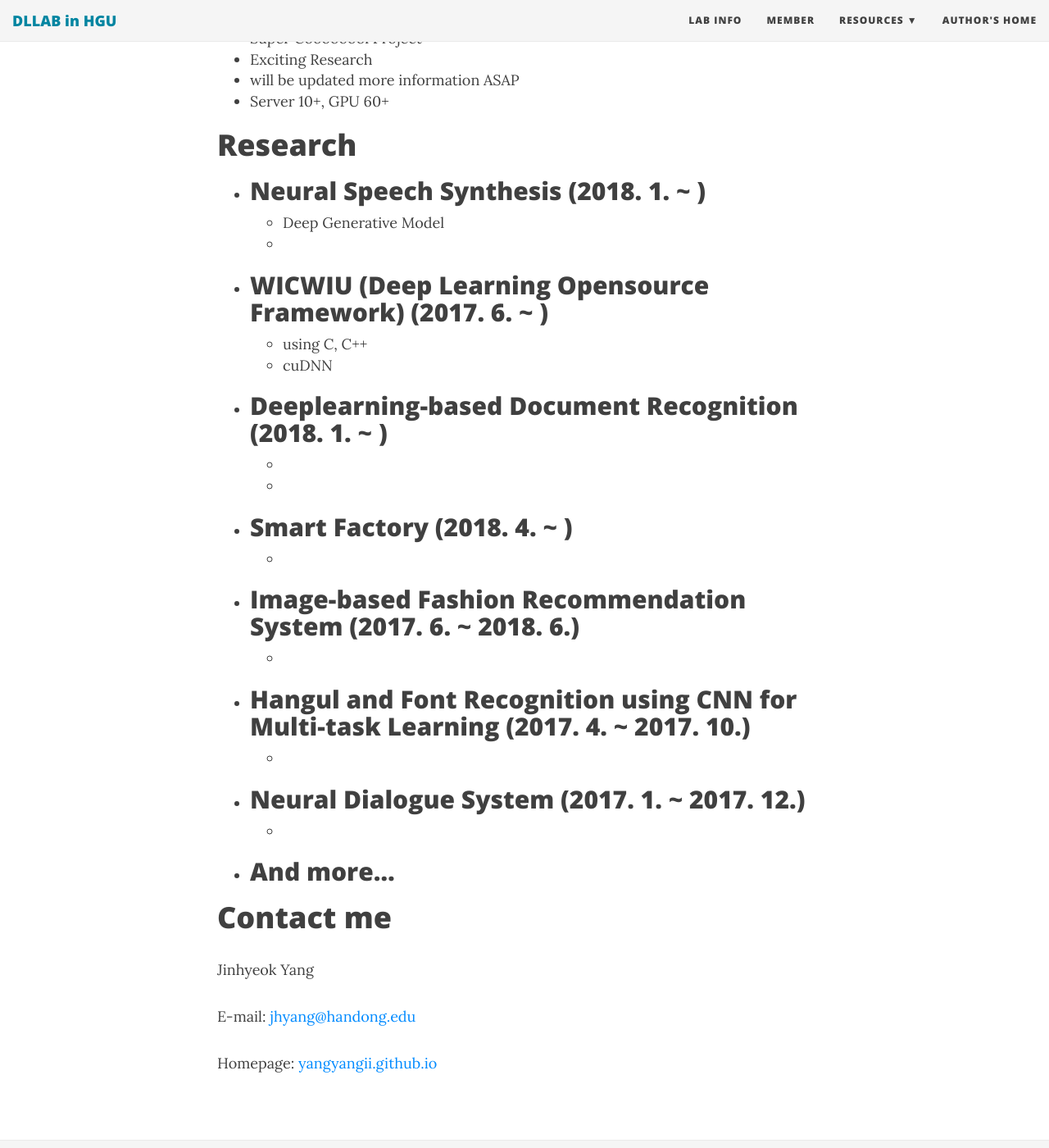
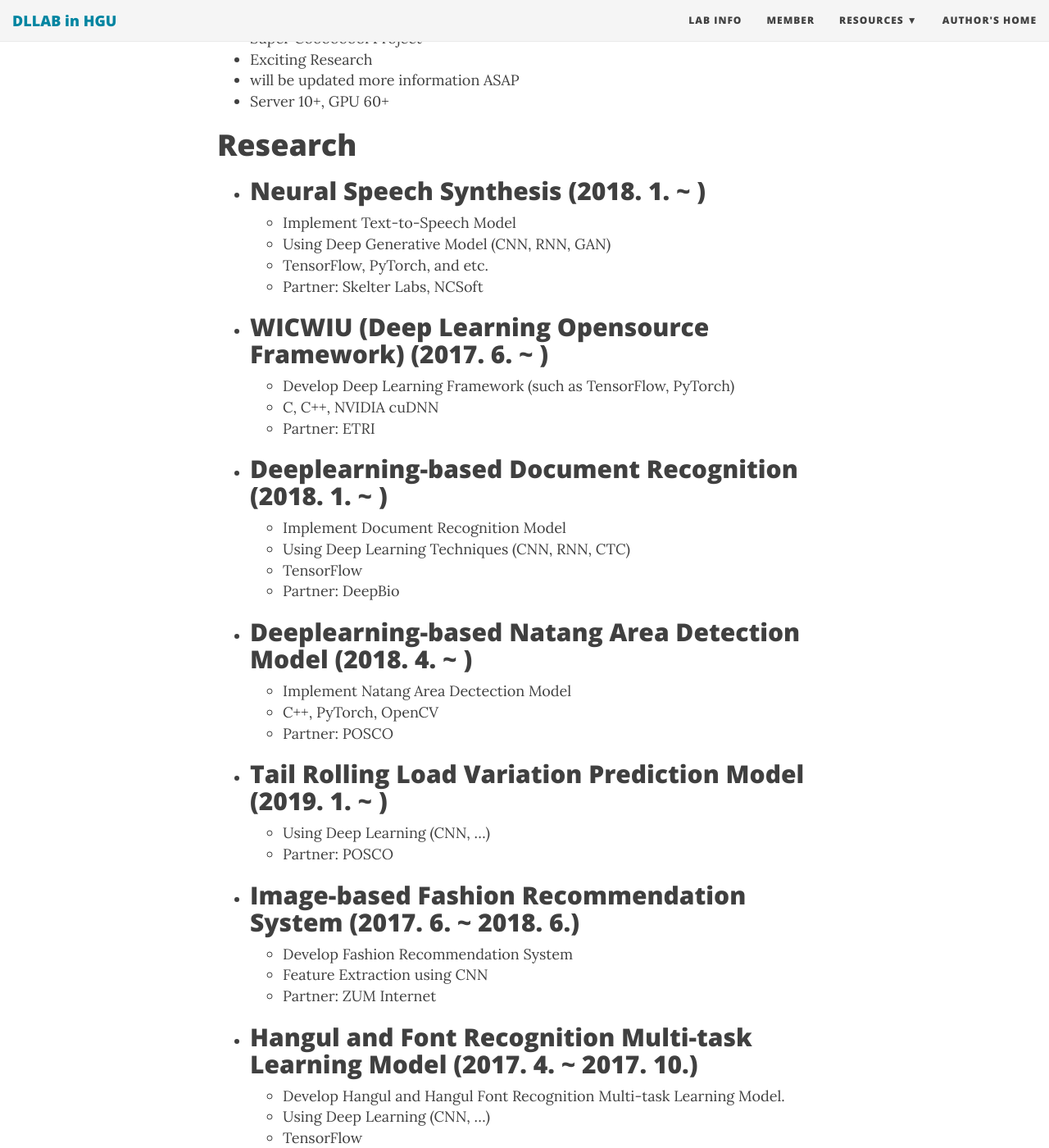
Before and after one commit to deephandong/deephandong.github.io, a Jekyll site: the page built from labinfo.md, in a window 1280 px wide and 1400 px high, scrolled down 363 px. Shown: the whole window at 82% size. Built offline with Jekyll 4.4.1, drawn with Linux system fonts in a browser that asks for light colours; nearby versions of some CDN libraries; some of the changed text lies outside the part shown.

Commit message:
modified info

```diff
--- a/labinfo.md
+++ b/labinfo.md
@@ -15,30 +15,49 @@
 
 # Research
 - ## Neural Speech Synthesis (2018. 1. ~ )
-  - Deep Generative Model
-  -
+  - Implement Text-to-Speech Model
+  - Using Deep Generative Model (CNN, RNN, GAN)
+  - TensorFlow, PyTorch, and etc.
+  - Partner: Skelter Labs, NCSoft
 
 - ## WICWIU (Deep Learning Opensource Framework) (2017. 6. ~ )
-  - using C, C++
-  - cuDNN
+  - Develop Deep Learning Framework (such as TensorFlow, PyTorch)
+  - C, C++, NVIDIA cuDNN
+  - Partner: ETRI
 
 - ## Deeplearning-based Document Recognition (2018. 1. ~ )
-  -
-  -
+  - Implement Document Recognition Model
+  - Using Deep Learning Techniques (CNN, RNN, CTC)
+  - TensorFlow
+  - Partner: DeepBio
 
-- ## Smart Factory (2018. 4. ~ )
-  -
+- ## Deeplearning-based Natang Area Detection Model (2018. 4. ~ )
+  - Implement Natang Area Dectection Model
+  - C++, PyTorch, OpenCV
+  - Partner: POSCO
+
+- ## Tail Rolling Load Variation Prediction Model (2019. 1. ~ )
+  - Using Deep Learning (CNN, ...)
+  - Partner: POSCO
 
 - ## Image-based Fashion Recommendation System (2017. 6. ~ 2018. 6.)
-  -
+  - Develop Fashion Recommendation System
+  - Feature Extraction using CNN
+  - Partner: ZUM Internet
 
-- ## Hangul and Font Recognition using CNN for Multi-task Learning   (2017. 4. ~ 2017. 10.)
-  -
+- ## Hangul and Font Recognition Multi-task Learning Model (2017. 4. ~ 2017. 10.)
+  - Develop Hangul and Hangul Font Recognition Multi-task Learning Model.
+  - Using Deep Learning (CNN, ...)
+  - TensorFlow
+  - Partner: ETRI
 
 - ## Neural Dialogue System (2017. 1. ~ 2017. 12.)
-  -
+  - Develop Neural Dialogue System
+  - Intent Classification
+  - Partner: SkelterLabs
 
-- ## And more...
+- ## and more...
+
 
 
 
@@ -46,6 +65,4 @@
 
 Jinhyeok Yang
 
-E-mail: [jhyang@handong.edu](jhyang@handong.edu)
-
-Homepage: [yangyangii.github.io](https://yangyangii.github.io/)
+e-mail: [jhyang@handong.edu](jhyang@handong.edu)
```
Also changed, not shown: member.md (+4 -5 lines), README.md.
